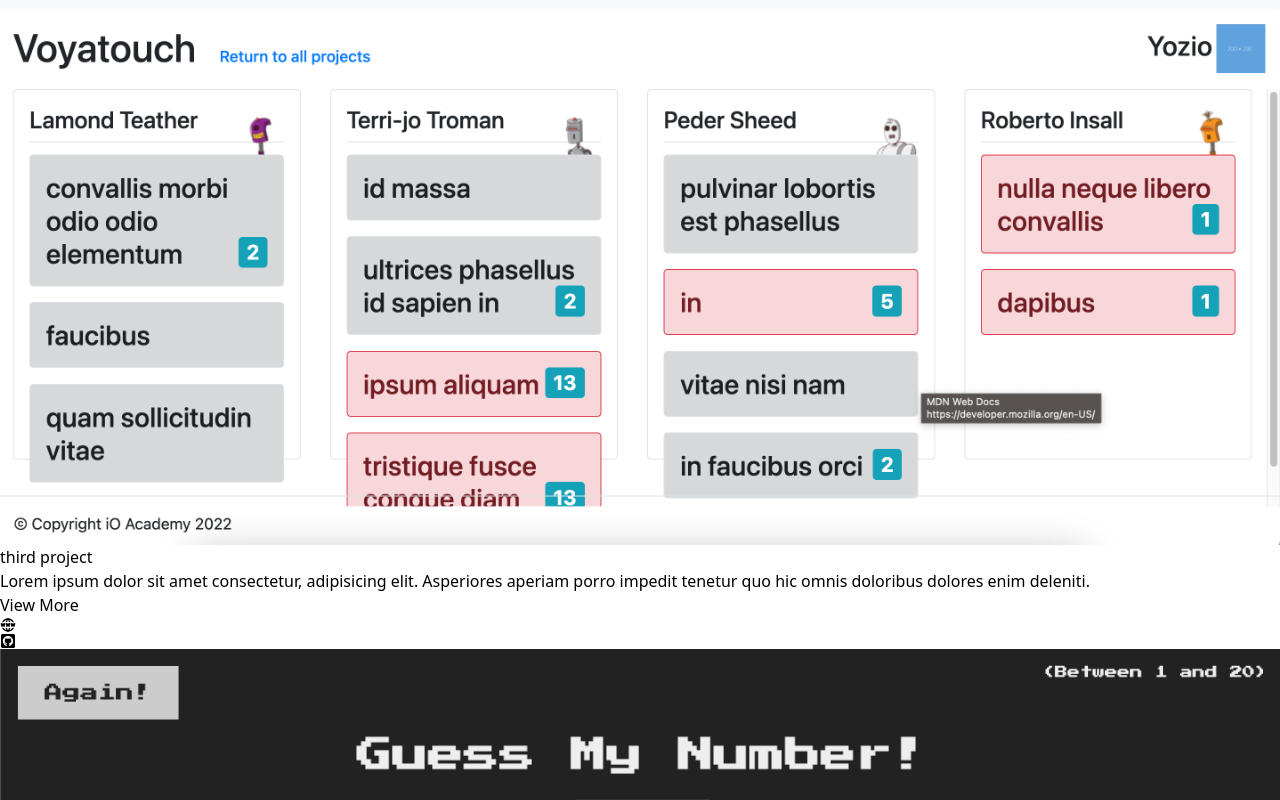
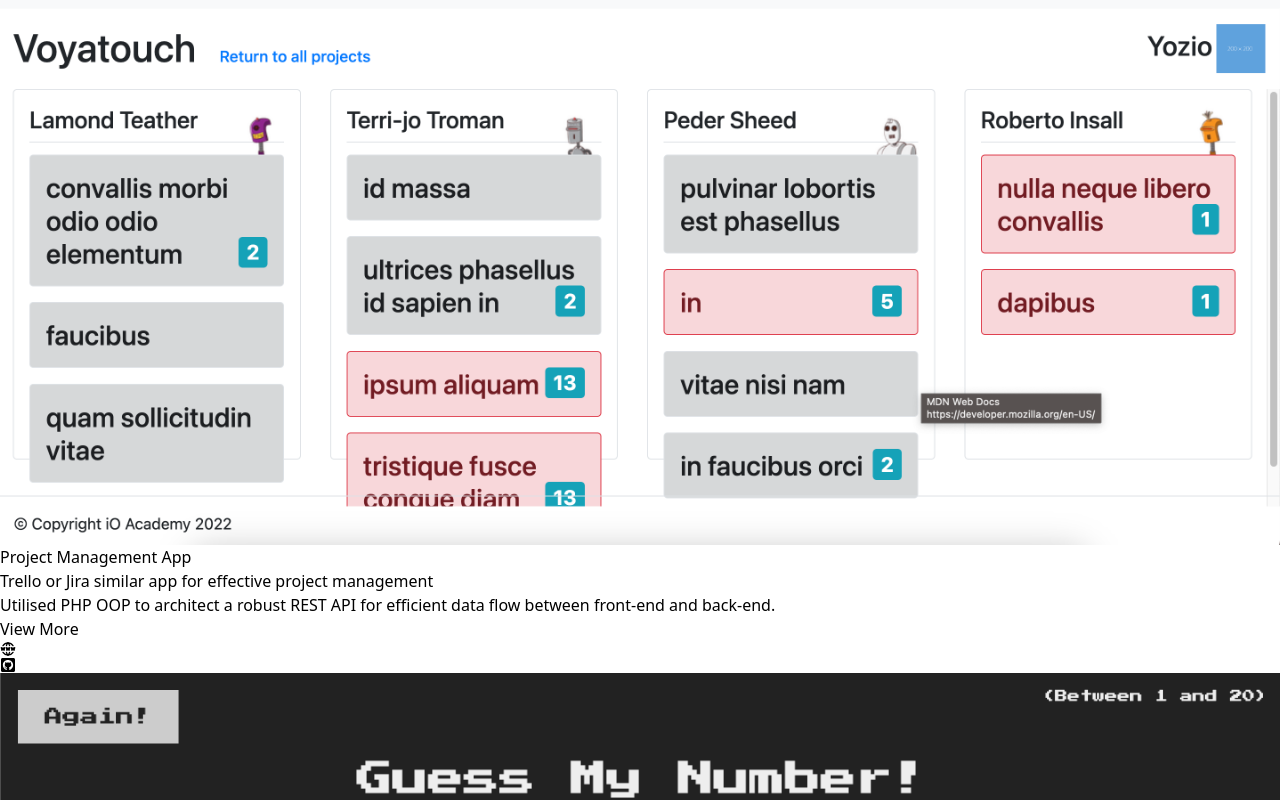
Before and after one commit to CosminDarius1/cosmin-darius-portfolio, a React (Vite) app: page / in a window 1280 px wide. Shown: the part 7245-8045 px from the top of the page. Built offline with nearby package versions, Linux system fonts and the light colour scheme.

Commit message:
More info added to Projects card component

```diff
--- a/src/data.jsx
+++ b/src/data.jsx
@@ -101,10 +101,10 @@ export const projects = [
     title: 'Academy Portal',
     text: 'A collaborative full-stack project at iO Academy, where students contribute by implementing new features and fixing bugs.',
     text2:'My primary task involved enhancing security by enabling Admins to lock specific fields, preventing unauthorized edits by students.',
-    text3:'Engaged with legacy code, I integrated new JavaScript and PHP code, ensuring compatibility with existing legacy code',
-    text4:'While working on the back-end, I adhered to the MVC design pattern architecture',
-    text5:'Incorporated Continous Integration practices using CircleCI.This enabled real-time error detection, ensuring smooth development and deployment processes',
-    text6:'Technologies used: JavaScript, PHP, MySQL, MVC,Git,CircleCI,HTML5, Boostrap3'
+    text3:'Engaged with legacy code, I integrated new JavaScript and PHP code, ensuring compatibility with existing legacy code.',
+    text4:'While working on the back-end, I adhered to the MVC design pattern architecture.',
+    text5:'Incorporated Continous Integration practices using CircleCI.This enabled real-time error detection, ensuring smooth development and deployment processes.',
+    text6:'Technologies used: JavaScript, PHP, MySQL, MVC,Git,CircleCI,HTML5, Boostrap3.'
   },
   {
     id: nanoid(),
@@ -113,11 +113,11 @@ export const projects = [
     gitUrl: 'https://github.com/iO-Academy/jul-23-caterpillar-countdown',
     title: 'Caterpillar Countdown',
     text: 'JavaScript-based browser game for testing mental agility, where users click numbers in ascending order within a time limit.',
-    text2:'Implemented logic to generate 3 to 5 random numbers each time the player clicked the correct boxes in ascending order. This dynamic feature enhanced gameplay by offering varied challenges as players progressed',
+    text2:'Implemented logic to generate 3 to 5 random numbers each time the player clicked the correct boxes in ascending order. This dynamic feature enhanced gameplay by offering varied challenges as players progressed.',
     text3:'Worked with DOM manipulation and event listeners to manage the color change of correctly clicked boxes, enabling advancement to the next round. Additionally, incorrect clicks triggered the reset of marked boxes to their default color, prompting users to select numbers in ascending order once more.',
-    text4:'Implemented a counter and score feature to add challenge and provide users with feedback on their points earned within the timeframe',
+    text4:'Implemented a counter and score feature to add challenge and provide users with feedback on their points earned within the timeframe.',
     text5:'Also worked on the layout using mainly CSS and Flexbox',
-    text6:'Techonologies used: HTML5,CSS,JavaScript,Git',
+    text6:'Technologies used: HTML5,CSS,JavaScript,Git',
   },
   {
     id: nanoid(),
@@ -128,9 +128,9 @@ export const projects = [
     text: 'Project in React which emulates a real email client, enabling users to compose, send, and receive emails through an API',
     text2:'Developed an email client with RESTful API integration for sending, composing, and receiving emails',
     text3:'Implemented validation rules using Regex to ensure correct user input, including valid email addresses.',
-    text4:'Facilitated user navigation across sections like Inbox, Sent, and Deleted Emails, displaying relevant emails and enabling reading or marking as unread',
-    text5:'Created desired layout using Bootstrap5 for a better user experience',
-    text6:'Technologies used:React,RESTful API,GIT,Bootstrap5, HTML5'
+    text4:'Facilitated user navigation across sections like Inbox, Sent, and Deleted Emails, displaying relevant emails and enabling reading or marking as unread.',
+    text5:'Created desired layout using Bootstrap5 for a better user experience.',
+    text6:'Technologies used:React,RESTful API,GIT,Bootstrap5, HTML5.'
   },
   {
     id: nanoid(),
@@ -143,17 +143,27 @@ export const projects = [
   {
     id: nanoid(),
     img: phpProject,
-    url: 'https://react-projects.netlify.app/',
-    github: 'https://github.com/john-smilga',
-    title: 'third project',
-    text: 'Lorem ipsum dolor sit amet consectetur, adipisicing elit. Asperiores aperiam porro impedit tenetur quo hic omnis doloribus dolores enim deleniti.',
+    url: 'https://2023-jul-project-management-api.dev.io-academy.uk/projects.php',
+    gitUrl: 'https://github.com/iO-Academy/jul-2023-project-management-API',
+    title: 'Project Management App',
+    text: 'Trello or Jira similar app for effective project management',
+    text2:'Utilised PHP OOP to architect a robust REST API for efficient data flow between front-end and back-end.',
+    text3:'Worked with Slim framework for efficient routing and error handling, including error codes and messages for API data access to clarify success and enhance user understanding.',
+    text4:'Enabled project managers to oversee projects, assing team members, and monitor tasks.',
+    text5:' Also utilised MySQL database for effective communication between PHP and MySQL, enabling seamless data management for API operations such as adding or deleting data on the frontend.',
+    text6:'Technologies used:PHP,Slim,MySQL,REST API,GIT'
   },
   {
     id: nanoid(),
     img: guessNr1,
-    url: 'https://react-projects.netlify.app/',
-    github: 'https://github.com/john-smilga',
-    title: 'third project',
-    text: 'Lorem ipsum dolor sit amet consectetur, adipisicing elit. Asperiores aperiam porro impedit tenetur quo hic omnis doloribus dolores enim deleniti.',
+    url: 'https://cosmindarius1.github.io/Guess-my-number-project/',
+    gitUrl: 'https://github.com/CosminDarius1/Guess-my-number-project',
+    title: 'Guess My Number app',
+    text: 'JavaScript number-based game where users engage by guessing a randomly generated number within the range of 1 to 20.',
+    text2:'Implemented JavaScript logic for generating numbers,also validation rules added, limiting users to 20 attempts to guess the generated number.',
+    text3:"Displayed feedback messages on the browser during gameplay, informing users if their guesses were too low or high compared to the correct answer.",
+    text4:"Once user will guess correctly feedback message will be displayed and background color will change , also revealing the guessed number.",
+    text5:'Added a "Play Again" button to reset game elements while retaining the Highscore display for enhanced user challenge and interaction.',
+    text6:'Technologies: JavaScript, CSS, HTML5,GIT'
   },
 ];
```
